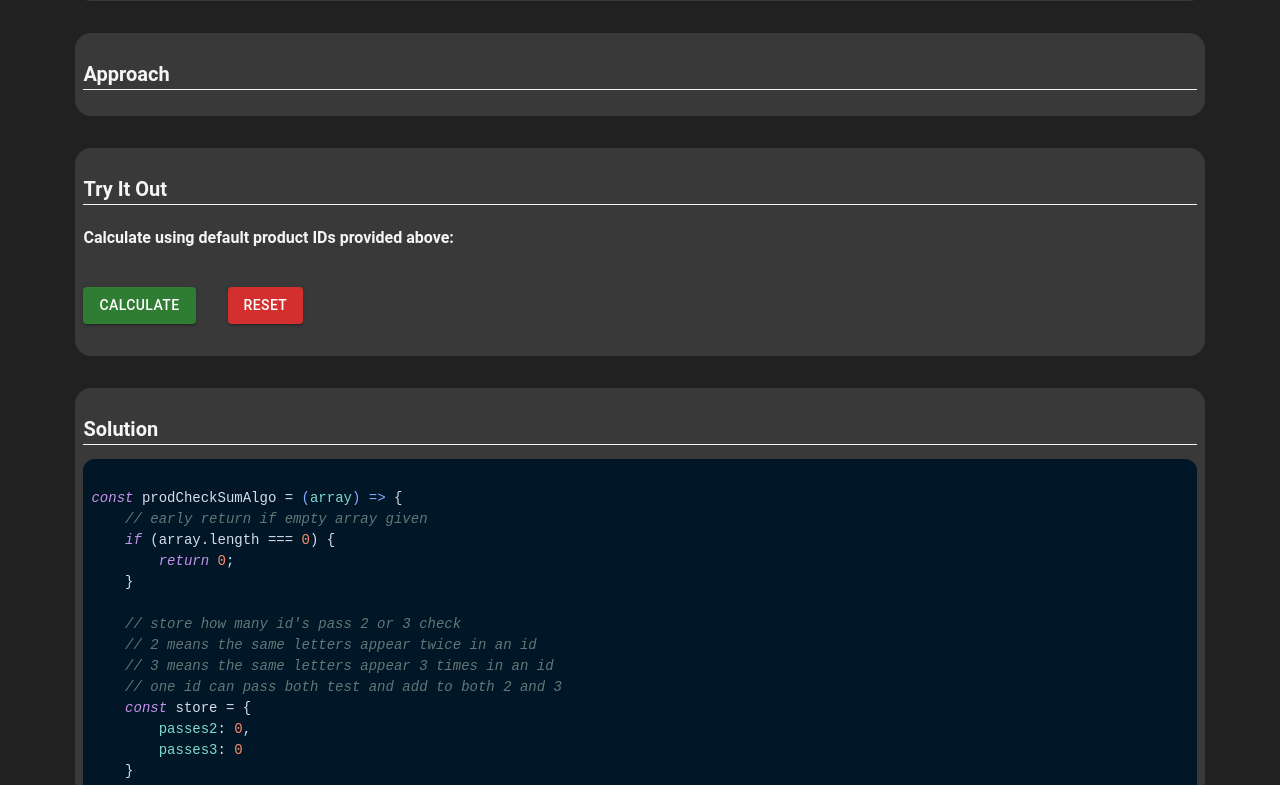
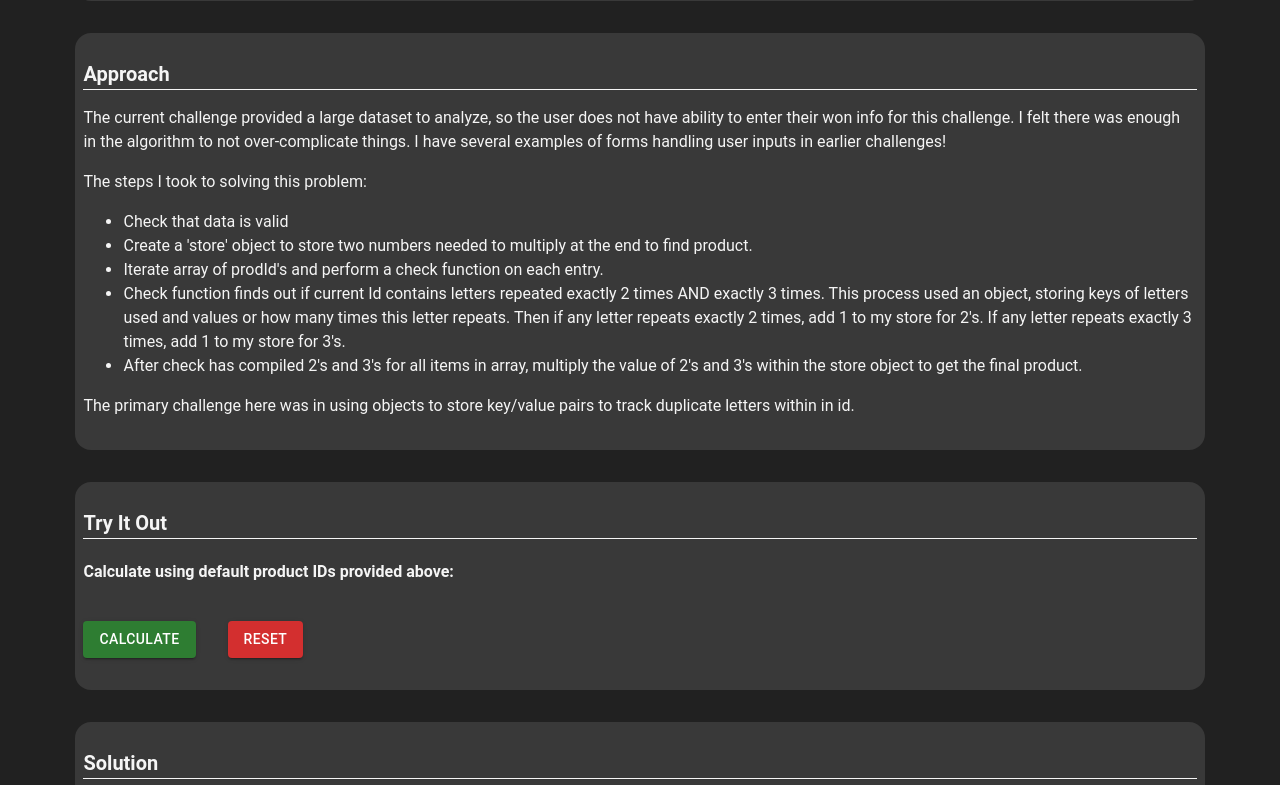
Before and after one commit to rramsey1115/algo-practice-nss, a React (Vite) app: page /prodsums in a window 1280 px wide. Shown: the part 735-1520 px from the top of the page. Built offline with nearby package versions, Linux system fonts and the light colour scheme.

Commit message:
prodCheckSum finished

```diff
--- a/src/12_productChecksums/ProdCheckSumView.jsx
+++ b/src/12_productChecksums/ProdCheckSumView.jsx
@@ -46,6 +46,16 @@ export const ProdCheckSumView = () => {
             </div>
             <div className="article-div">
                 <h2 className="article-heading">Approach</h2>
+                <p>The current challenge provided a large dataset to analyze, so the user does not have ability to enter their won info for this challenge. I felt there was enough in the algorithm to not over-complicate things. I have several examples of forms handling user inputs in earlier challenges!</p>
+                <p>The steps I took to solving this problem:</p>
+                <ul>
+                    <li>Check that data is valid</li>
+                    <li>Create a 'store' object to store two numbers needed to multiply at the end to find product.</li>
+                    <li>Iterate array of prodId's and perform a check function on each entry.</li>
+                    <li>Check function finds out if current Id contains letters repeated exactly 2 times AND exactly 3 times. This process used an object, storing keys of letters used and values or how many times this letter repeats. Then if any letter repeats exactly 2 times, add 1 to my store for 2's. If any letter repeats exactly 3 times, add 1 to my store for 3's.</li>
+                    <li>After check has compiled 2's and 3's for all items in array, multiply the value of 2's and 3's within the store object to get the final product.</li>
+                </ul>
+                <p>The primary challenge here was in using objects to store key/value pairs to track duplicate letters within in id.</p>
             </div>
             <div className="article-div">
                 <h2 className="article-heading">Try It Out</h2>
--- a/src/12_productChecksums/prodCheckSumAlgo.js
+++ b/src/12_productChecksums/prodCheckSumAlgo.js
@@ -48,11 +48,8 @@ export const prodCheckSumAlgo = (array) => {
         check(prodId);
     });
 
-    console.log("store = ", store)
     // multiple the values of the store to get product
     let product = store.passes2 * store.passes3;
-
-    console.log("product", product);
 
     // return product
     return product;
@@ -109,11 +106,8 @@ const prodCheckSumAlgo = (array) => {
         check(prodId);
     });
 
-    console.log("store = ", store)
     // multiple the values of the store to get product
     let product = store.passes2 * store.passes3;
-
-    console.log("product", product);
 
     // return product
     return product;
```
